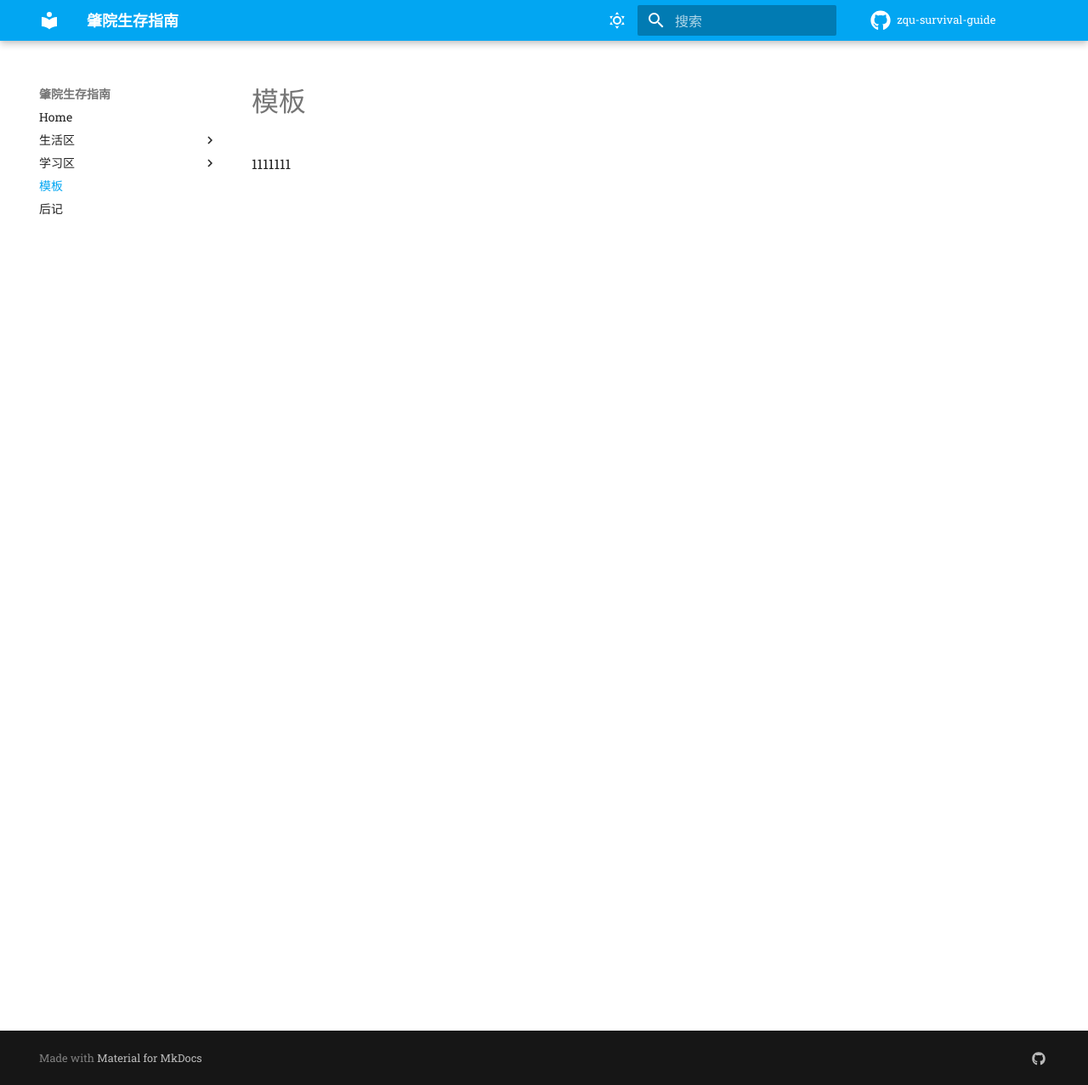
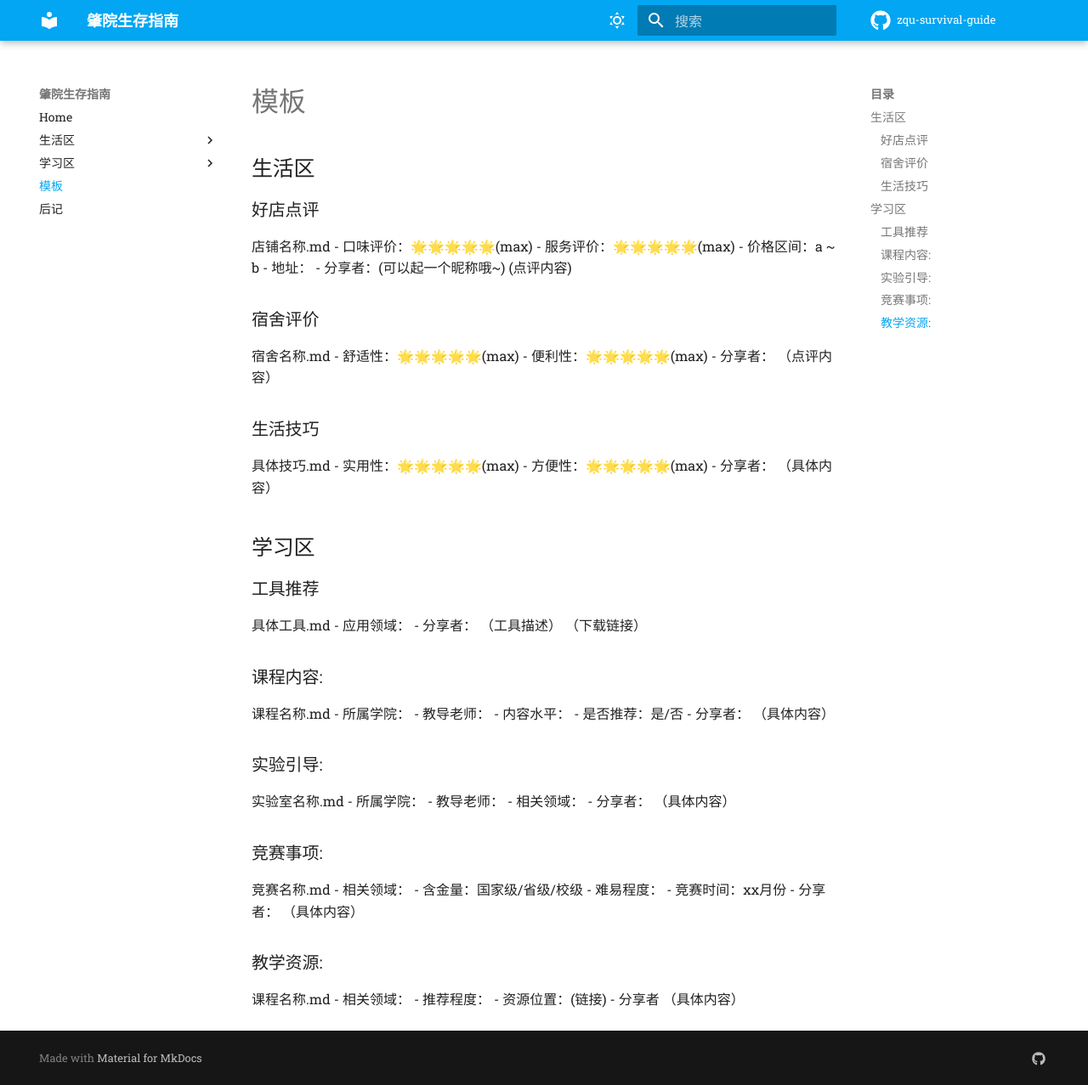
Before and after one commit to baddyscience/zqu-guide, an MkDocs documentation site: the page built from docs/template/template.md, in a window 1280 px wide and 1277 px high. Shown: the whole window at 85% size. Built offline with MkDocs 1.6.1 and Material for MkDocs 9.7.7, drawn with Linux system fonts in a browser that asks for light colours; comment, search, counter and statistics services are not loaded.

Commit message:
modify template.md

```diff
--- a/docs/template/template.md
+++ b/docs/template/template.md
@@ -1 +1,67 @@
-1111111
+## 生活区
+
+### 好店点评
+ 店铺名称.md
+ - 口味评价：🌟🌟🌟🌟🌟(max)
+ - 服务评价：🌟🌟🌟🌟🌟(max)
+ - 价格区间：a ~ b
+ - 地址：
+ - 分享者：(可以起一个昵称哦~)
+ (点评内容)
+
+### 宿舍评价
+ 宿舍名称.md
+ - 舒适性：🌟🌟🌟🌟🌟(max)
+ - 便利性：🌟🌟🌟🌟🌟(max)
+ - 分享者：
+（点评内容）
+
+### 生活技巧
+ 具体技巧.md
+ - 实用性：🌟🌟🌟🌟🌟(max)
+ - 方便性：🌟🌟🌟🌟🌟(max)
+ - 分享者：
+（具体内容）
+
+## 学习区
+
+### 工具推荐
+ 具体工具.md
+ - 应用领域：
+ - 分享者：
+（工具描述）
+（下载链接）
+
+### 课程内容:
+ 课程名称.md
+ - 所属学院：
+ - 教导老师：
+ - 内容水平：
+ - 是否推荐：是/否
+ - 分享者：
+ （具体内容）
+
+### 实验引导:
+ 实验室名称.md
+ - 所属学院：
+ - 教导老师：
+ - 相关领域：
+ - 分享者：
+ （具体内容）
+
+### 竞赛事项:
+ 竞赛名称.md
+ - 相关领域：
+ - 含金量：国家级/省级/校级
+ - 难易程度：
+ - 竞赛时间：xx月份
+ - 分享者：
+ （具体内容）
+
+### 教学资源:
+  课程名称.md
+  - 相关领域：
+  - 推荐程度：
+  - 资源位置：(链接)
+  - 分享者
+  （具体内容）
```
Also changed, not shown: README.md (+35 -0 lines).
